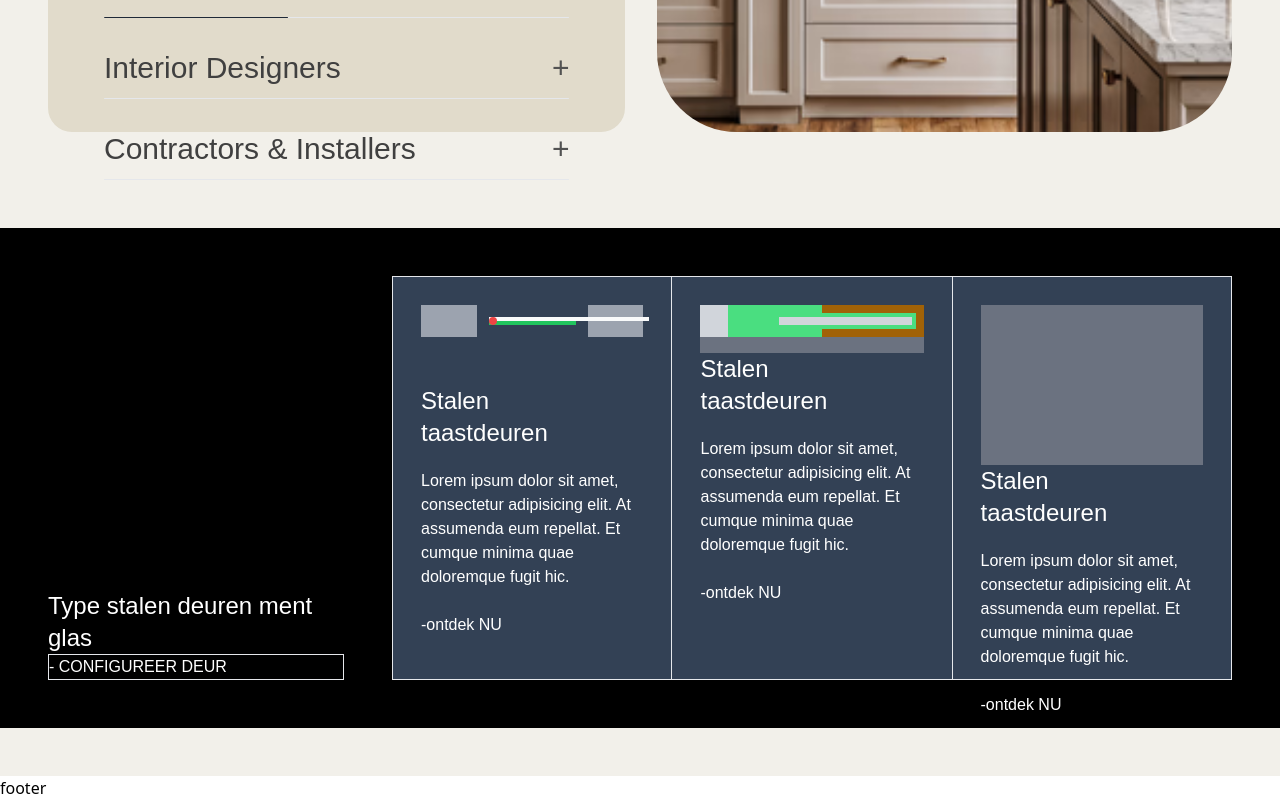
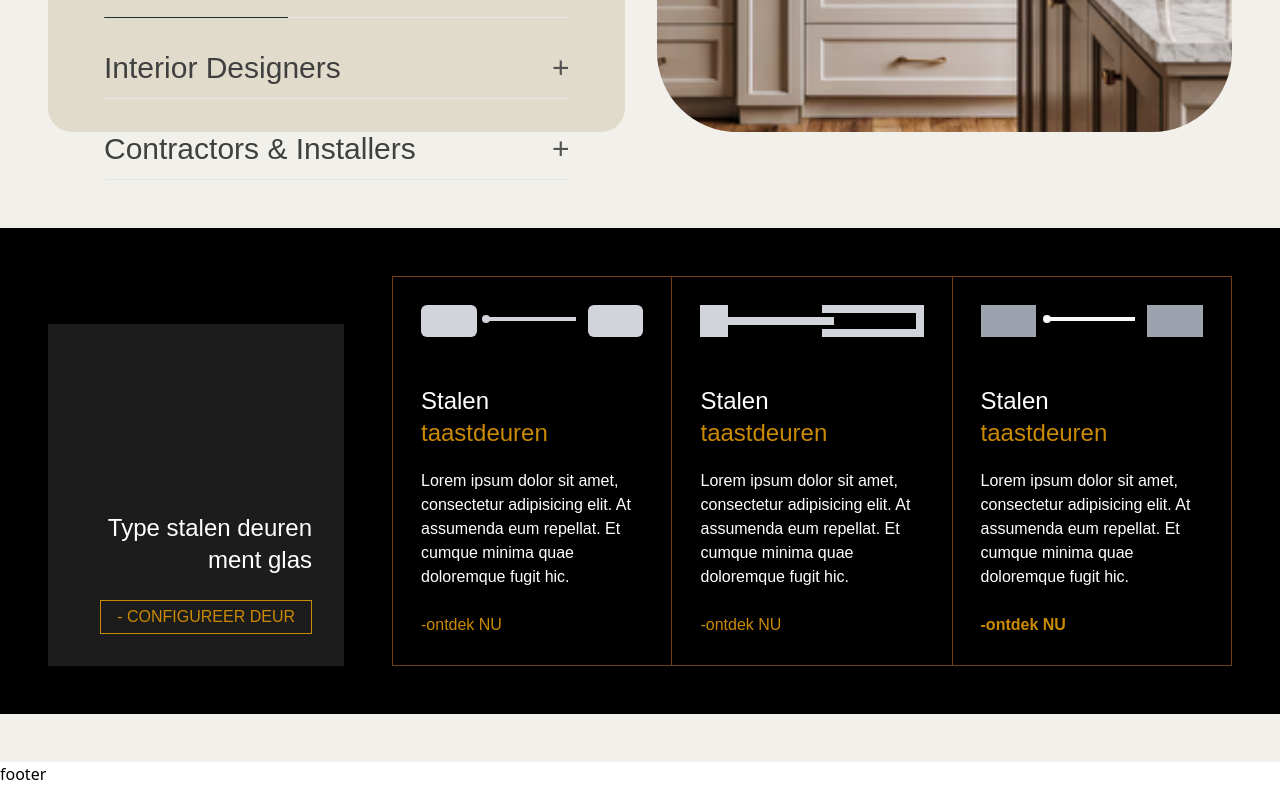
Before and after one commit to pronobiswas/caseWell, a React (Vite) app: page / in a window 1280 px wide. Shown: the part 2220-3020 px from the top of the page. Built offline with nearby package versions, Linux system fonts and the light colour scheme; a web font is replaced by a local one.

Commit message:
update stalen

```diff
--- a/src/components/homeComponents/Stalen.jsx
+++ b/src/components/homeComponents/Stalen.jsx
@@ -3,8 +3,10 @@ import React, { useEffect, useRef } from "react";
 const Stalen = () => {
     const StalenCard1 = useRef(null);
     const StalenCard2 = useRef(null);
+    const StalenCard3 = useRef(null);
     const dorOne = useRef(null);
     const dorTwo = useRef(null);
+    const dorThree = useRef(null);
     console.log(dorOne);
     useEffect(() => {
         const animateDoor = () => {
@@ -45,26 +47,21 @@ const Stalen = () => {
     useEffect(() => {
         const animateDoor = () => {
             if (dorTwo.current) {
-        dorTwo.current.style.transform = "translateX(-45%)";
-        // dorTwo.current.style.transformOrigin = "left center";
+                dorTwo.current.style.transform = "translateX(70%) scaleX(0.8)";
                 dorTwo.current.style.transition = "transform 1s ease-in-out";
             }
         };
-
         const resetDoor = () => {
             if (dorTwo.current) {
-        dorTwo.current.style.transform = "translateX(0)";
+                dorTwo.current.style.transform = "translateX(0%)";
             }
         };
-
         const handleMouseEnter = () => {
             animateDoor();
         };
-
         const handleMouseLeave = () => {
             resetDoor();
         };
-
         if (StalenCard2.current) {
             StalenCard2.current.addEventListener("mouseenter", handleMouseEnter);
             StalenCard2.current.addEventListener("mouseleave", handleMouseLeave);
@@ -73,7 +70,6 @@ const Stalen = () => {
             StalenCard2.current.addEventListener("mouseenter", handleMouseEnter);
             StalenCard2.current.addEventListener("mouseleave", handleMouseLeave);
         }
-
         return () => {
             if (StalenCard2.current) {
                 StalenCard2.current.removeEventListener("mouseenter", handleMouseEnter);
@@ -82,93 +78,144 @@ const Stalen = () => {
         };
     }, []);
 
+    useEffect(() => {
+        const handleMouseEnter = () => {
+            if (dorThree.current) {
+                dorThree.current.classList.add("amimateDoorThree"); // ensure correct class name
+            }
+        };
+
+        const handleMouseLeave = () => {
+            if (dorThree.current) {
+                dorThree.current.classList.remove("amimateDoorThree");
+            }
+        };
+
+        const card = StalenCard3.current;
+
+        if (card) {
+            card.addEventListener("mouseenter", handleMouseEnter);
+            card.addEventListener("mouseleave", handleMouseLeave);
+        }
+
+        return () => {
+            if (card) {
+                card.removeEventListener("mouseenter", handleMouseEnter);
+                card.removeEventListener("mouseleave", handleMouseLeave);
+            }
+        };
+    }, []);
+
+
     return (
         <>
             <section id="stalen" className="w-full h-full py-12 ">
-        <div className="stalenWrapper w-full h-[500px] bg-black p-12  text-white flex gap-12">
-          <div className="w-1/4 shrink-0 h-full flex justify-end items-end">
-            <div className="w-full h-fit">
-              <h2 className="text-2xl ">Type stalen deuren ment glas</h2>
-              <div className="border ">
-                <span>- CONFIGUREER DEUR</span>
+                <div className="stalenWrapper w-full h-full  bg-black p-12  text-white flex items-end gap-12">
+                    <div className="w-1/4 h-full bg-[#c4c3c325] shrink-0 min-h-[342px] p-8 flex justify-end items-end">
+                        <div className="w-full h-fit flex flex-col items-end gap-6">
+                            <h2 className="max-w-56 text-2xl text-right">Type stalen deuren ment glas</h2>
+                            <div className="w-fit border border-yellow-600 px-4 py-1">
+                                <span className="text-yellow-600">- CONFIGUREER DEUR</span>
                             </div>
                         </div>
                     </div>
-          <div className="stalenCardWrapper 3/4 h-full bg-green-400">
-            <div className="w-full h-full bg-slate-700 flex">
-              {/* stalen card  */}
+                    <div className="stalenCardWrapper 3/4 h-full">
+                        <div className="w-full h-full flex gap-0 cursor-pointer">
+                            {/* stalen card 1 */}
+                            {/* ================== */}
                             <div
                                 ref={StalenCard1}
-                className="stalen_card border w-full h-full p-7 "
+                                className="stalen_card w-full h-full p-7 border border-yellow-900"
                             >
                                 {/* -------- */}
                                 <div className="stalenanim w-full h-20 flex gap-0">
-                  <div className="w-1/4 h-8 bg-gray-400"></div>
+                                    <div className="w-1/4 h-8 bg-gray-300 rounded-md"></div>
                                     {/* block one */}
                                     <div className="w-2/4 p-3">
-                    <div className="doorAnim relative w-full h-2 bg-green-500">
+                                        <div className="doorAnim relative w-full h-2">
                                             <div
                                                 ref={dorOne}
-                        className="door w-40 h-1 bg-gray-50 absolute top-0 left-0"
+                                                className="door w-[100%] h-1 bg-gray-300 absolute top-0 left-0"
                                             ></div>
-                      <div className="circle w-2 h-2 bg-red-500 rounded-full absolute top-0 left-0"></div>
+                                            <div className="circle w-2 h-2 bg-gray-300 rounded-full absolute top-[-2px] left-[-7px]"></div>
                                         </div>
                                     </div>
-                  <div className="w-1/4 h-8 bg-gray-400"></div>
+                                    <div className="w-1/4 h-8 bg-gray-300 rounded-md"></div>
                                     {/* block two */}
                                 </div>
 
                                 <div className="text">
                                     <h3 className="text-2xl">Stalen</h3>
-                  <h3 className="text-2xl">taastdeuren</h3>
+                                    <h3 className="text-2xl text-yellow-600">taastdeuren</h3>
                                     <p className="w-full mt-5 mb-6 ">
                                         Lorem ipsum dolor sit amet, consectetur adipisicing elit. At
                                         assumenda eum repellat. Et cumque minima quae doloremque
                                         fugit hic.
                                     </p>
-                  <span>-ontdek NU</span>
+                                    <span className="text-yellow-600">-ontdek NU</span>
                                 </div>
                             </div>
                             {/* stalen card 2  */}
                             {/* ================== */}
                             <div
                                 ref={StalenCard2}
-                className="stalen_card border border-x-0 w-full h-full p-7 "
+                                className="stalen_card w-full h-full p-7 border border-yellow-900 border-x-0"
                             >
-                <div className="anim w-full h-12 bg-gray-500 relative flex ">
+                                <div className="anim w-full h-20  relative flex ">
                                     <div className="w-8 h-8 bg-gray-300"></div>
-                  <div className="w-full h-8 bg-green-400 flex flex-col justify-between items-end border-r-[8px] border-r-yellow-700">
-                    <div className="line1 w-1/2 h-2 bg-yellow-700"></div>
-                    <div className="line1 w-1/2 h-2 bg-yellow-700"></div>
+                                    <div className="w-full h-8 flex flex-col justify-between items-end border-r-[8px] border-r-gray-300">
+                                        <div className="line1 w-1/2 h-2 bg-gray-300"></div>
+                                        <div className="line1 w-1/2 h-2 bg-gray-300"></div>
                                     </div>
                                     <div
                                         ref={dorTwo}
-                    className="w-3/5 h-2 bg-gray-300 absolute top-3 left-[35%]"
+                                        className="w-3/5 h-2 bg-gray-300 absolute top-3 left-[0%]"
                                     ></div>
                                 </div>
 
                                 <div className="text">
                                     <h3 className="text-2xl">Stalen</h3>
-                  <h3 className="text-2xl">taastdeuren</h3>
+                                    <h3 className="text-2xl text-yellow-600">taastdeuren</h3>
                                     <p className="w-full mt-5 mb-6 ">
                                         Lorem ipsum dolor sit amet, consectetur adipisicing elit. At
                                         assumenda eum repellat. Et cumque minima quae doloremque
                                         fugit hic.
                                     </p>
-                  <span>-ontdek NU</span>
+                                    <span className="text-yellow-600">-ontdek NU</span>
                                 </div>
                             </div>
-              <div className="stalen_card border w-full h-full p-7 ">
-                <div className="anim w-full h-40 bg-gray-500"></div>
+                            {/* stalen card 3 */}
+                            {/* ================== */}
+                            <div
+                                ref={StalenCard3}
+                                className="stalen_card w-full h-full p-7 border border-yellow-900"
+                            >
+                                {/* -------- */}
+                                <div className="stalenanim w-full h-20 flex gap-0">
+                                    {/* block one */}
+                                    <div className="w-1/4 h-8 bg-gray-400"></div>
+                                    <div className="w-2/4 p-3">
+                                        <div className="doorAnim relative w-full h-2 ">
+                                            <div
+                                                ref={dorThree}
+                                                className="door w-[100%] h-1 bg-gray-50 absolute top-0 left-0"
+                                            ></div>
+                                            <div className="circle w-2 h-2 bg-gray-50 rounded-full absolute top-[-2px] left-[-5px]"></div>
+                                        </div>
+                                    </div>
+                                    {/* block two */}
+                                    <div className="w-1/4 h-8 bg-gray-400"></div>
+                                </div>
+
                                 <div className="text">
                                     <h3 className="text-2xl">Stalen</h3>
-                  <h3 className="text-2xl">taastdeuren</h3>
-                  <p className="w-full mt-5 mb-6 ">
+                                    <h3 className="text-2xl text-yellow-600">taastdeuren</h3>
+                                    <p className="w-full mt-5 mb-6 leading-6">
                                         Lorem ipsum dolor sit amet, consectetur adipisicing elit. At
                                         assumenda eum repellat. Et cumque minima quae doloremque
                                         fugit hic.
                                     </p>
-                  <span>-ontdek NU</span>
+                                    <span className="text-yellow-600 font-semibold">-ontdek NU</span>
                                 </div>
                             </div>
                         </div>
--- a/src/index.css
+++ b/src/index.css
@@ -69,3 +69,33 @@ html {
 .menu_item:hover::after {
   width: 110%;
 }
+
+/* ======staleen card======== */
+/* .stalen_card{
+  background-color: rgba(0, 0, 0, 0.075);
+  box-shadow:inset  0 0 10px 1px rgba(0, 0, 0, 0.37);
+  border: 1px solid rgb(0, 0, 0);
+  outline: 1px solid rgba(0, 0, 0, 0.349);
+  border-radius: 8px;
+} */
+.amimateDoorThree{
+  animation: doorAnimThree 2s ease-in-out forwards;
+}
+@keyframes doorAnimThree {
+  0% {
+    transform: rotate(0deg);
+    transform-origin: left top;
+  }
+  30% {
+    transform: rotate(-30deg);
+    transform-origin: left top;
+  }
+  50% {
+    transform: rotate(0deg);
+    transform-origin: left top;
+  }
+  100% {
+    transform: rotate(30deg);
+    transform-origin: left top;
+  }
+}
```
Lines whose indentation alone changed are shown as unchanged.
